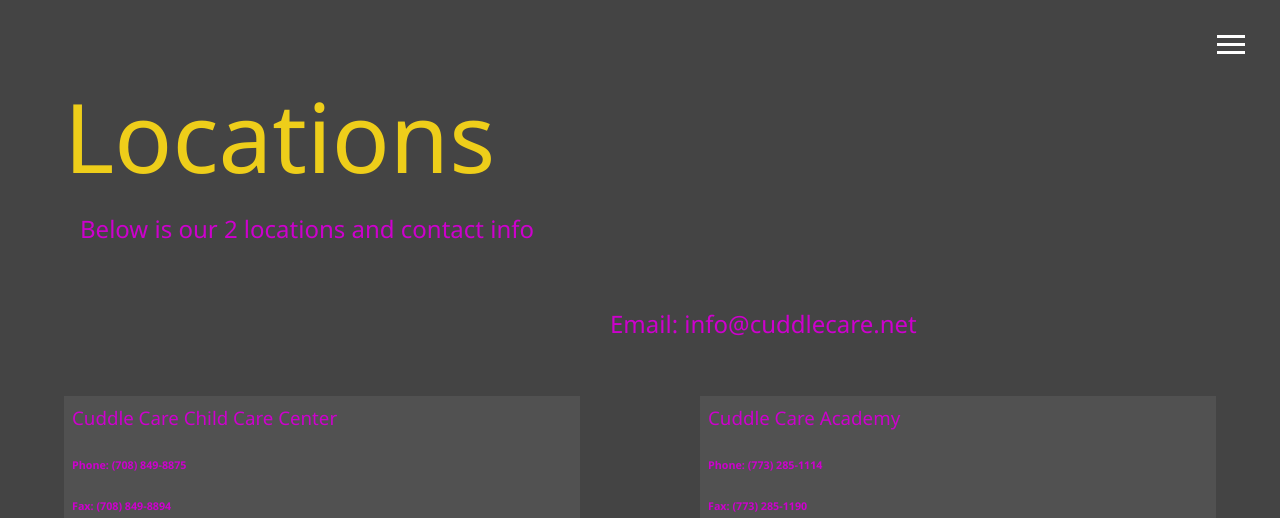
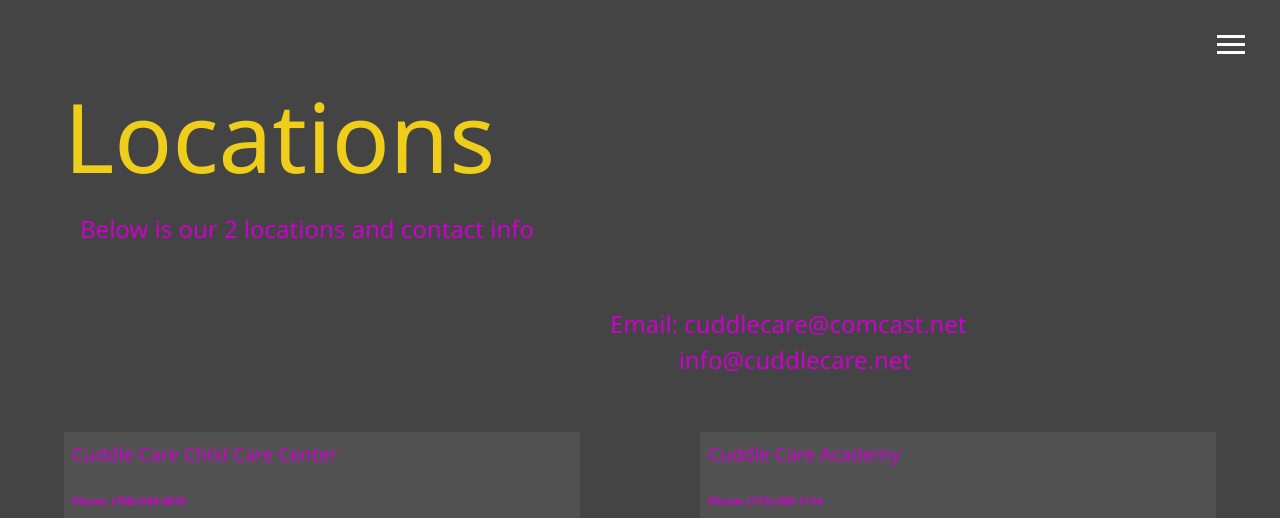
Before and after one commit to bgolliday/cuddlecare2, a website: page locations.html in a window 1280 px wide. Shown: the top 518 px of the page. Drawn offline with Linux system fonts and the light colour scheme.

Commit message:
13th commit

```diff
--- a/locations.html
+++ b/locations.html
@@ -62,7 +62,7 @@
 
       <div class="bio">
         <h3 class="text-secondary"></h3>
-        <p>Email: info@cuddlecare.net </p>
+        <p>Email: cuddlecare@comcast.net <br>&nbsp;&nbsp;&nbsp;&nbsp;&nbsp;&nbsp;&nbsp;&nbsp;&nbsp;&nbsp;&nbsp;info@cuddlecare.net</br> </p>
       </div>
 
       <div class="job job-1">
```
